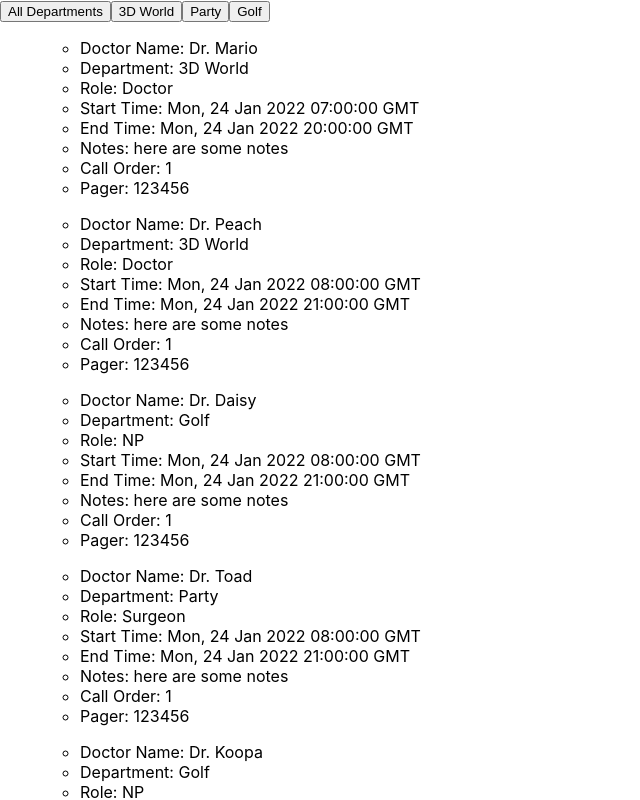
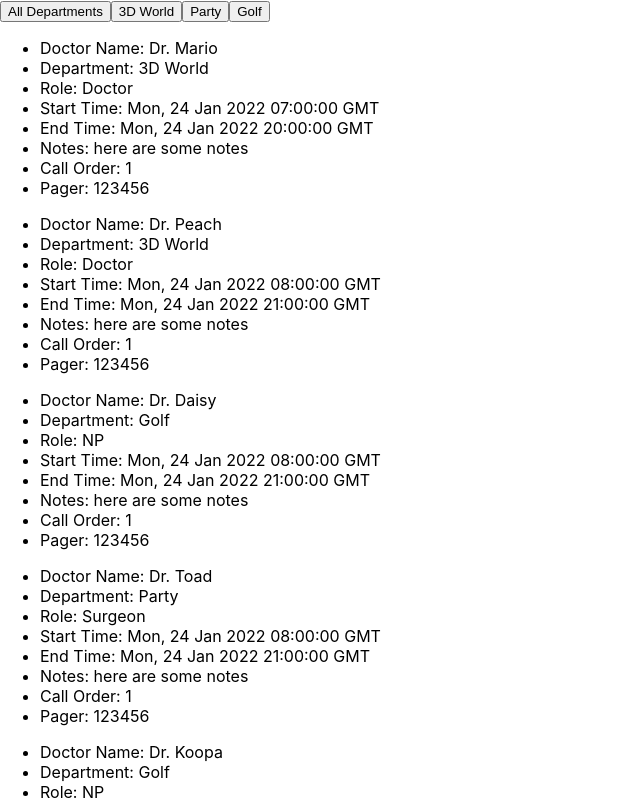
Before and after one commit to jrthartwig/pwa-poc, a React (Create React App) app: page / in a window 1280 px wide. Shown: the top 800 px of the page, without its empty margins (0-640 px from the left). Built offline with nearby package versions, Linux system fonts and the light colour scheme; the HTML template or start-up script is replaced by a standard one.

Commit message:
feat: refactor DoctorInformation

```diff
--- a/src/App.js
+++ b/src/App.js
@@ -1,11 +1,11 @@
 import React from 'react';
-import ListOfDoctors from './components/ListOfDoctors/ListOfDoctors';
+import FilteredListOfDoctors from './components/ListOfDoctors/FilteredListOfDoctors';
 import { AllDataProvider } from './contexts/allData';
 
 function App() {
   return (
     <AllDataProvider>
-      <ListOfDoctors />
+      <FilteredListOfDoctors />
     </AllDataProvider>
   );
 }
--- /dev/null
+++ b/src/components/DoctorInformation/DoctorInformation.jsx
@@ -0,0 +1,21 @@
+const DoctorInformation = (props) => {
+    const filteredDoctors = props.filteredDoctors.map((doctor) =>
+        <ul>
+            <li>Doctor Name: {doctor.name}</li>
+            <li>Department: {doctor.department}</li>
+            <li>Role: {doctor.role}</li>
+            <li>Start Time: {doctor.startTime.toUTCString()}</li>
+            <li>End Time: {doctor.endTime.toUTCString()}</li>
+            <li>Notes: {doctor.notes}</li>
+            <li>Call Order: {doctor.callOrder}</li>
+            <li>Pager: {doctor.pager}</li>
+        </ul>
+    )
+    return (
+        <div>
+            {filteredDoctors}
+        </div>
+    )
+}
+
+export default DoctorInformation;
--- a/src/components/FilterButton/FilterButton.jsx
+++ b/src/components/FilterButton/FilterButton.jsx
@@ -1,6 +1,5 @@
-import React from 'react';
+const FilterButton = (props) => {
 
-const FilterButton = (props) => {
     return(
         <button value={props.value} onClick={props.onClickHandler}>{props.name}</button>
     )
--- a/src/components/ListOfDoctors/ListOfDoctors.jsx
+++ b/src/components/ListOfDoctors/FilteredListOfDoctors.jsx
@@ -3,8 +3,9 @@ import { useAllData } from "../../contexts/allData";
 import getDataByDepartment from "../../services/getDataByDepartment";
 import buttons from "../../data/buttons";
 import FilterButton from "../FilterButton/FilterButton";
+import DoctorInformation from "../DoctorInformation/DoctorInformation";
 
-const ListOfDoctors = () => {
+const FilteredListOfDoctors = () => {
     const [filteredDoctors, setFilteredDoctors] = useState(null);
 
     const allDoctorData = useAllData();
@@ -25,29 +26,16 @@ const ListOfDoctors = () => {
             <div>
             {
                 buttons.map((departmentType, index) => (
-                    <FilterButton value={departmentType.value} onClickHandler={handleDepartmentSelection} name={departmentType.name} />
+                    <FilterButton key={index} value={departmentType.value} onClickHandler={handleDepartmentSelection} name={departmentType.name} />
                 ))
             }
             </div>
             {
                 filteredDoctors &&
-                filteredDoctors.map((i, k) => (
-                    <ul>
-                        <ul>
-                            <li>Doctor Name: {i.name}</li>
-                            <li>Department: {i.department}</li>
-                            <li>Role: {i.role}</li>
-                            <li>Start Time: {i.startTime.toUTCString()}</li>
-                            <li>End Time: {i.endTime.toUTCString()}</li>
-                            <li>Notes: {i.notes}</li>
-                            <li>Call Order: {i.callOrder}</li>
-                            <li>Pager: {i.pager}</li>
-                        </ul>
-                    </ul>
-                ))
+                <DoctorInformation filteredDoctors={filteredDoctors} />
             }
         </div>
     )
 }
 
-export default ListOfDoctors;
+export default FilteredListOfDoctors;
```
